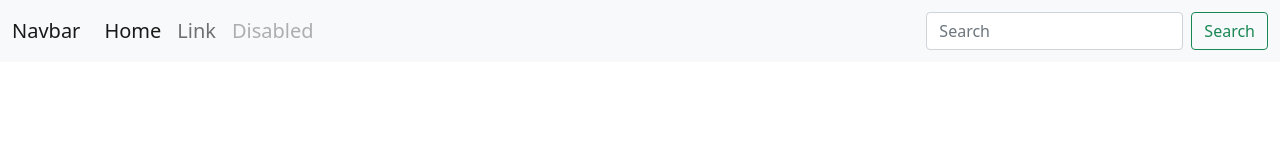
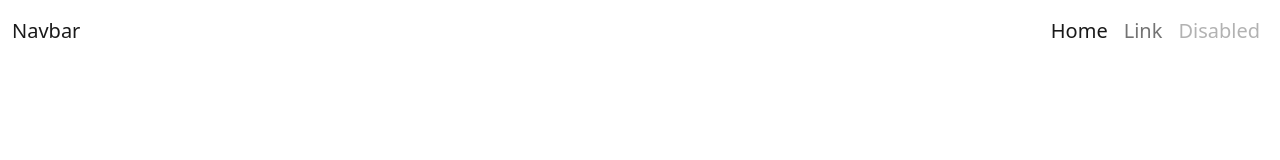
Before and after one commit to arghadwip23/digi-rout, a plain HTML site: page index.html in a window 1280 px wide. Drawn offline with nearby package versions, Linux system fonts and the light colour scheme.

Commit message:
nav bar update

```diff
--- a/index.html
+++ b/index.html
@@ -29,14 +29,14 @@
 </head>
 
 <body>
-<nav class="navbar navbar-expand-sm navbar-light bg-light">
-  <div class="container-fluid">
+<nav class="navbar navbar-expand-md navbar-light">
+  <div class="container-fluid" id="nav">
     <a class="navbar-brand" href="#">Navbar</a>
     <button class="navbar-toggler" type="button" data-bs-toggle="collapse" data-bs-target="#navbarTogglerDemo02" aria-controls="navbarTogglerDemo02" aria-expanded="false" aria-label="Toggle navigation">
       <span class="navbar-toggler-icon"></span>
     </button>
-    <div class="collapse navbar-collapse" id="navbarTogglerDemo02">
-      <ul class="navbar-nav me-auto mb-2 mb-lg-0">
+    <div class="collapse navbar-collapse d-md-flex justify-content-sm-end" id="navbarTogglerDemo02">
+      <ul class="navbar-nav  mb-2 mb-lg-0">
         <li class="nav-item">
           <a class="nav-link active" aria-current="page" href="#">Home</a>
         </li>
@@ -47,10 +47,6 @@
           <a class="nav-link disabled" href="#" tabindex="-1" aria-disabled="true">Disabled</a>
         </li>
       </ul>
-      <form class="d-flex">
-        <input class="form-control me-2" type="search" placeholder="Search" aria-label="Search">
-        <button class="btn btn-outline-success" type="submit">Search</button>
-      </form>
     </div>
   </div>
 </nav>
--- a/style.css
+++ b/style.css
@@ -1,3 +1,6 @@
 body {
     font-size: 15pt;
 }
+nav{
+  background: #B9BFFF00;
+}
```
